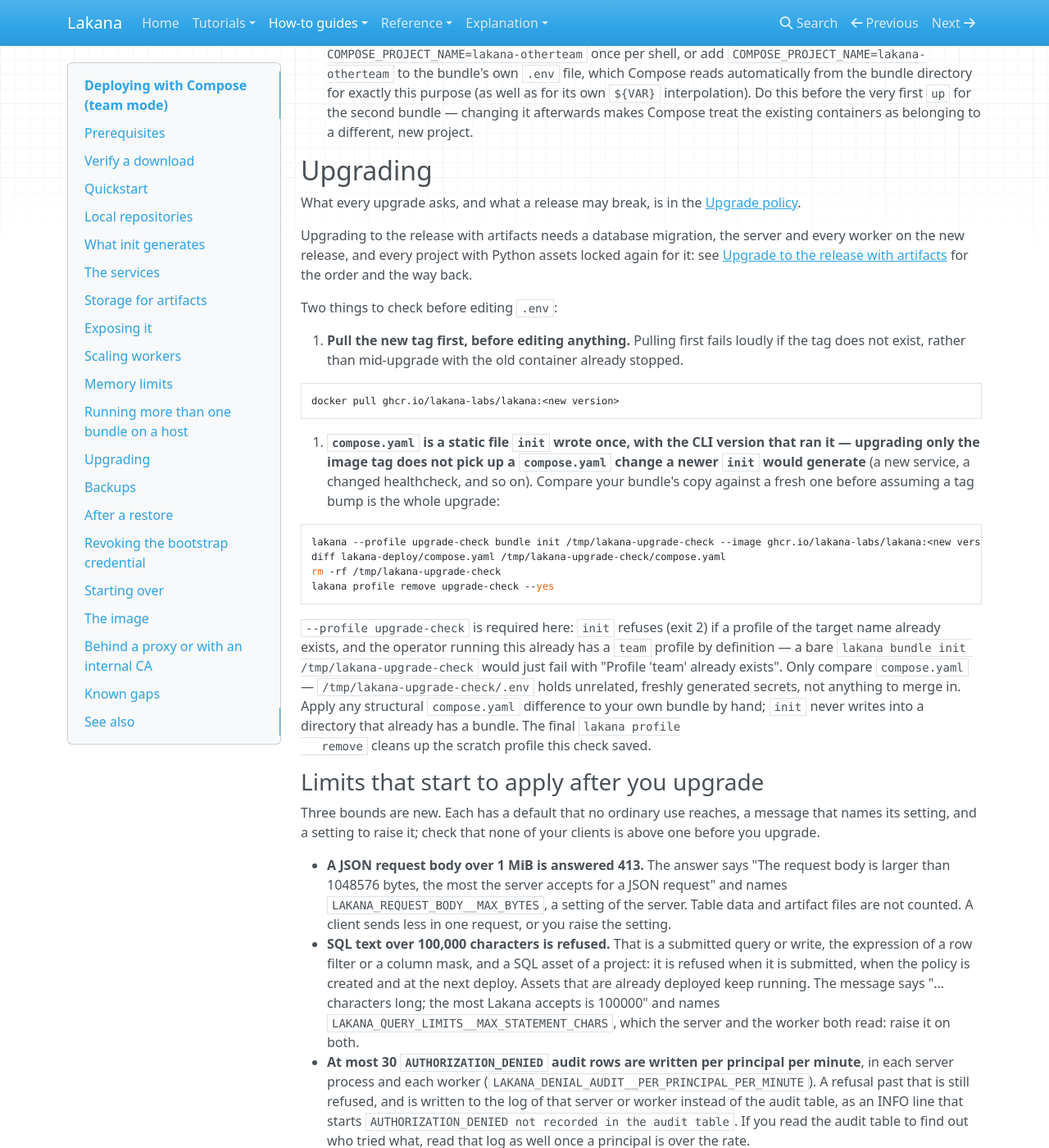
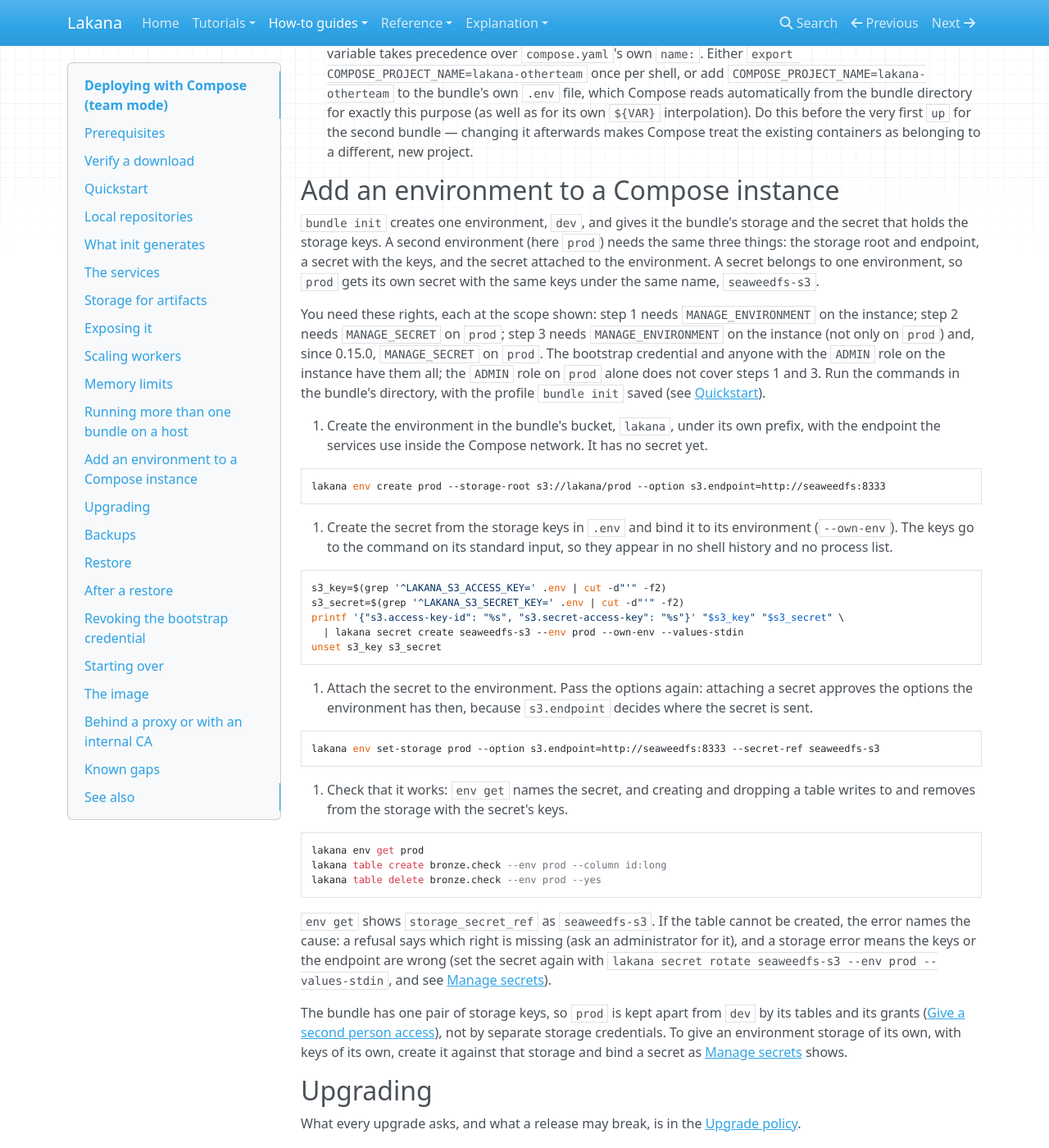
Before and after one commit to chrschy/lakana, an MkDocs documentation site: the page built from docs/site/how-to/deploy-with-compose.md, in a window 1280 px wide and 1400 px high, scrolled down 13808 px. Shown: the whole window at 82% size. Built offline with MkDocs 1.6.1, drawn with Linux system fonts in a browser that asks for light colours; nearby versions of some CDN libraries; some of the changed text lies outside the part shown.

Commit message:
docs: a tested restore, and a second environment with the bundle's storage secret (#210)
Two Compose how-tos the operator's guide named as gaps. Both run in CI's `compose-smoke` job, as files under `docs/examples/` that the smoke script sources; the pages show their regions.

**#201: "Add an environment to a Compose instance"** (`deploy-with-compose.md`).
- `lakana env create prod --storage-root s3://lakana/prod --option s3.endpoint=…`, then the storage secret (`--own-env`, values from `.env`), then `lakana env set-storage prod … --secret-ref seaweedfs-s3`.
- Check with `env get` and a table create and delete. The rights needed are named (`MANAGE_ENVIRONMENT`, `MANAGE_SECRET`).
- The page says plainly that the bundle has one key pair, so `prod` is separated from `dev` by tables and grants, not by credentials.
- The smoke step asserts the secret's use and the environment's storage.

**#200: a tested restore** (a new "Restore" section next to "Backups").
- The backup block is now synced from the script (it was marked not tested).
- The restore runs as one sequence:
  1. tear down;
  2. start `postgres`;
  3. load the dump in one transaction;
  4. unpack the archive with `tar` in a one-off `docker compose run` of the storage service (Compose picks the volume and the project name, `.env` included);
  5. start;
  6. check.
- The sweep is held off (`LAKANA_RUN__SWEEP_INTERVAL: "0"` in `x-lakana-env`) while you check. Links to "After a restore" and #68.
- The smoke step backs up, changes a table, restores into a fresh directory, and asserts the rows, the run ids and an artifact equal the state before the change. The later smoke steps then run on the restored instance.
- The page says to restore into the old directory or a new one, with the same `.env` and `repos/`.

**Also changed:**
- The operator's guide links both sections instead of naming them as gaps.
- `compose-smoke`'s path filter now includes `docs/examples/compose-*.sh` (tested in `test_workflows.py`).
- Not-tested blocks fall from 50 to 49, and so does the ceiling.

The new sequences pass in this PR's `compose-smoke` job; the smoke script takes the project name from `.env`, as the docs recommend, and asserts the archive holds data.

Checks: ruff, docs blocks (0 problems), `generate_reference.py --check`, the strict site build, and the workflow and docs tests.

Closes #200
Closes #201

````diff
--- a/docs/site/how-to/deploy-with-compose.md
+++ b/docs/site/how-to/deploy-with-compose.md
@@ -146,7 +146,8 @@
 name, `setup` treats it as **operator-managed** and leaves it completely untouched — no
 secret created, no rebind attempted — printing a line saying so instead. This is what lets an
 operator repoint `dev` at their own storage after the first run without `setup` fighting them
-on every subsequent `docker compose up`. When `dev` is at the bundle's root and has no storage secret yet, `setup` sets its storage options to
+on every subsequent `docker compose up`. `setup` looks after `dev` only; for another environment see
+[Add an environment to a Compose instance](#add-an-environment-to-a-compose-instance). When `dev` is at the bundle's root and has no storage secret yet, `setup` sets its storage options to
 the bundle's and attaches the secret in one request, and prints a line saying so, because the
 options decide where the secret is sent. Options an operator set there are replaced.
 
@@ -691,6 +692,71 @@
   changing it afterwards makes Compose treat the existing containers as belonging to a
   different, new project.
 
+## Add an environment to a Compose instance
+
+`bundle init` creates one environment, `dev`, and gives it the bundle's storage and the secret
+that holds the storage keys. A second environment (here `prod`) needs the same three things: the
+storage root and endpoint, a secret with the keys, and the secret attached to the environment. A
+secret belongs to one environment, so `prod` gets its own secret with the same keys under the
+same name, `seaweedfs-s3`.
+
+You need these rights, each at the scope shown: step 1 needs `MANAGE_ENVIRONMENT` on the instance;
+step 2 needs `MANAGE_SECRET` on `prod`; step 3 needs `MANAGE_ENVIRONMENT` on the instance (not
+only on `prod`) and, since 0.15.0, `MANAGE_SECRET` on `prod`. The bootstrap credential and
+anyone with the `ADMIN` role on the instance have them all; the `ADMIN` role on `prod` alone does
+not cover steps 1 and 3. Run the commands in the bundle's directory, with the
+profile `bundle init` saved (see [Quickstart](#quickstart)).
+
+1. Create the environment in the bundle's bucket, `lakana`, under its own prefix, with the
+   endpoint the services use inside the Compose network. It has no secret yet.
+
+<!-- source: docs/examples/compose-add-environment.sh#create -->
+```bash
+lakana env create prod --storage-root s3://lakana/prod --option s3.endpoint=http://seaweedfs:8333
+```
+
+2. Create the secret from the storage keys in `.env` and bind it to its environment
+   (`--own-env`). The keys go to the command on its standard input, so they appear in no
+   shell history and no process list.
+
+<!-- source: docs/examples/compose-add-environment.sh#secret -->
+```bash
+s3_key=$(grep '^LAKANA_S3_ACCESS_KEY=' .env | cut -d"'" -f2)
+s3_secret=$(grep '^LAKANA_S3_SECRET_KEY=' .env | cut -d"'" -f2)
+printf '{"s3.access-key-id": "%s", "s3.secret-access-key": "%s"}' "$s3_key" "$s3_secret" \
+  | lakana secret create seaweedfs-s3 --env prod --own-env --values-stdin
+unset s3_key s3_secret
+```
+
+3. Attach the secret to the environment. Pass the options again: attaching a secret approves the
+   options the environment has then, because `s3.endpoint` decides where the secret is sent.
+
+<!-- source: docs/examples/compose-add-environment.sh#attach -->
+```bash
+lakana env set-storage prod --option s3.endpoint=http://seaweedfs:8333 --secret-ref seaweedfs-s3
+```
+
+4. Check that it works: `env get` names the secret, and creating and dropping a table writes to
+   and removes from the storage with the secret's keys.
+
+<!-- source: docs/examples/compose-add-environment.sh#check -->
+```bash
+lakana env get prod
+lakana table create bronze.check --env prod --column id:long
+lakana table delete bronze.check --env prod --yes
+```
+
+`env get` shows `storage_secret_ref` as `seaweedfs-s3`. If the table cannot be created, the error
+names the cause: a refusal says which right is missing (ask an administrator for it), and a
+storage error means the keys or the endpoint are wrong (set the secret again with
+`lakana secret rotate seaweedfs-s3 --env prod --values-stdin`, and see
+[Manage secrets](manage-secrets.md)).
+
+The bundle has one pair of storage keys, so `prod` is kept apart from `dev` by its tables and
+its grants ([Give a second person access](give-a-second-person-access.md)), not by separate
+storage credentials. To give an environment storage of its own, with keys of its own, create it
+against that storage and bind a secret as [Manage secrets](manage-secrets.md) shows.
+
 ## Upgrading
 
 What every upgrade asks, and what a release may break, is in the
@@ -836,18 +902,20 @@
 
 1. Stop the server and every worker service, so nothing writes any more.
 2. Dump the catalog; this needs `postgres` to be running.
-3. Stop the two storage services and archive the `seaweed` volume. Its name starts with the
-   Compose project name (`lakana_seaweed` unless you set `COMPOSE_PROJECT_NAME`, see
+3. Stop the two storage services and archive the `seaweed` volume. Compose mounts the volume
+   into a one-off container of the `seaweedfs-core` service that runs `tar`, so it finds the right
+   volume whatever the project name is, whether you set `COMPOSE_PROJECT_NAME` in `.env`, in the
+   shell, or not at all (see
    [Running more than one bundle on a host](#running-more-than-one-bundle-on-a-host)).
 4. Start everything again, and keep a copy of `.env` and `compose.yaml` with the two backups: `.env`
    holds the master key.
 
-<!-- not tested: stops and dumps a running Docker Compose stack and archives its volume, and the example runner has no Docker -->
+<!-- source: docs/examples/compose-restore.sh#backup -->
 ```bash
 docker compose stop server worker worker-interactive worker-pipeline
 docker compose exec -T postgres pg_dump -U lakana lakana > lakana.sql
 docker compose stop seaweedfs seaweedfs-core
-docker run --rm -v lakana_seaweed:/data -v "$PWD":/backup busybox tar czf /backup/seaweed.tgz /data
+docker compose run --rm --no-deps -T -v "$PWD":/backup --entrypoint tar seaweedfs-core czf /backup/seaweed.tgz -C /data .
 docker compose up -d --wait
 ```
 
@@ -855,6 +923,93 @@
 between the two (a dropped artifact, or a deleted version after the sweep) is still listed by the
 restored catalog, and a version stored between them is missing from it. Take backups with the steps
 above.
+
+## Restore
+
+A restore puts the catalog and the object storage back from one backup, taken as under
+"Backups". The project's `compose-smoke` job runs the backup and these steps: it backs up, changes
+a table, loses the instance, restores into a new directory, and compares the table, the runs and
+an artifact.
+
+**Where to restore.** Into the directory of the bundle you lost, if it is still there, or into a
+new, empty directory (on a new machine, say). The directory needs the `compose.yaml` and the
+`.env` of the same bundle: `.env` holds the master key, which decrypts the stored secrets, and the
+storage keys, which the restored storage was set up with. A bundle made by a new `bundle init` has
+other keys and cannot read the restored instance. So keep copies of `.env`, `compose.yaml`, the
+`repos/` directory (local repositories live there) and the two backup files together, and
+restore from them. Use the image version of the backup, or a newer one: `migrate` brings the catalog up to date when
+you start it. Never restore a catalog into an older image than the one that wrote it.
+
+1. In the directory, put the four files, and make sure `repos/` exists.
+
+<!-- source: docs/examples/compose-restore.sh#restore-directory -->
+```bash
+mkdir -p repos
+```
+
+2. Remove the volumes of the instance you are replacing. This **deletes** its catalog and its
+   data, so be sure the backups are good first. In a new directory on a new machine there is
+   nothing to remove, and it does nothing.
+
+<!-- source: docs/examples/compose-restore.sh#restore-clear -->
+```bash
+docker compose down -v
+```
+
+3. Start Postgres alone and load the dump. `ON_ERROR_STOP` and `--single-transaction` make a
+   failed load leave the database empty rather than half full.
+
+<!-- source: docs/examples/compose-restore.sh#restore-catalog -->
+```bash
+docker compose up -d --wait postgres
+docker compose exec -T postgres psql -U lakana -d lakana -v ON_ERROR_STOP=1 --single-transaction < lakana.sql
+```
+
+4. Unpack the archive into the storage volume. Compose creates the volume, with its own labels
+   and the project name from `.env`, and mounts it into a one-off container that runs `tar`.
+
+<!-- source: docs/examples/compose-restore.sh#restore-storage -->
+```bash
+docker compose run --rm --no-deps -T -v "$PWD":/backup --entrypoint tar seaweedfs-core xzf /backup/seaweed.tgz -C /data
+```
+
+5. Before you start everything, decide about the sweep (below), then start it.
+
+<!-- source: docs/examples/compose-restore.sh#restore-start -->
+```bash
+docker compose up -d --wait
+```
+
+6. Check the result. A table you know reads the rows it had at the backup (not the ones
+   written after it), and the runs of the backup are listed. `bronze.demo` and `dev` are examples;
+   use your own.
+
+<!-- source: docs/examples/compose-restore.sh#check -->
+```bash
+lakana sql "SELECT id, name FROM bronze.demo ORDER BY id"
+lakana runs list --env dev
+```
+
+Everything written after the backup is gone: rows, runs, grants and tokens. People whose token
+was issued after it must get a new one. Secrets are back as they were, because they are in the
+catalog, encrypted with the master key in `.env`.
+
+**The sweep.** Once an hour the sweep removes what a crash or an abandoned upload left behind. After a restore the catalog and the storage can
+disagree if they were not taken at the same moment, and the sweep is built to remove little then:
+it keeps an artifact directory the catalog does not know and the files a manifest it does not know
+names, and logs that it did. To keep it from removing anything at all while you check, set
+`LAKANA_RUN__SWEEP_INTERVAL: "0"` in the shared `x-lakana-env` block of `compose.yaml` before step
+5 (the workers read it there, not from `.env`), and remove the line once you have checked:
+
+```yaml
+x-lakana-env: &lakana-env
+  # ... the lines that are already here stay ...
+  LAKANA_RUN__SWEEP_INTERVAL: "0"
+```
+
+What each log line means is in [After a restore](#after-a-restore). There is no command yet to
+bring an artifact back into the catalog or to make it forget one on purpose; issue
+[#68](https://github.com/lakana-labs/lakana/issues/68) tracks it.
 
 ## After a restore
 
````
Also changed, not shown: docs/agent/testing.md (+1 -1 lines), docs/site/how-to/operate-for-others.md (+7 -17 lines), 6 other files.
